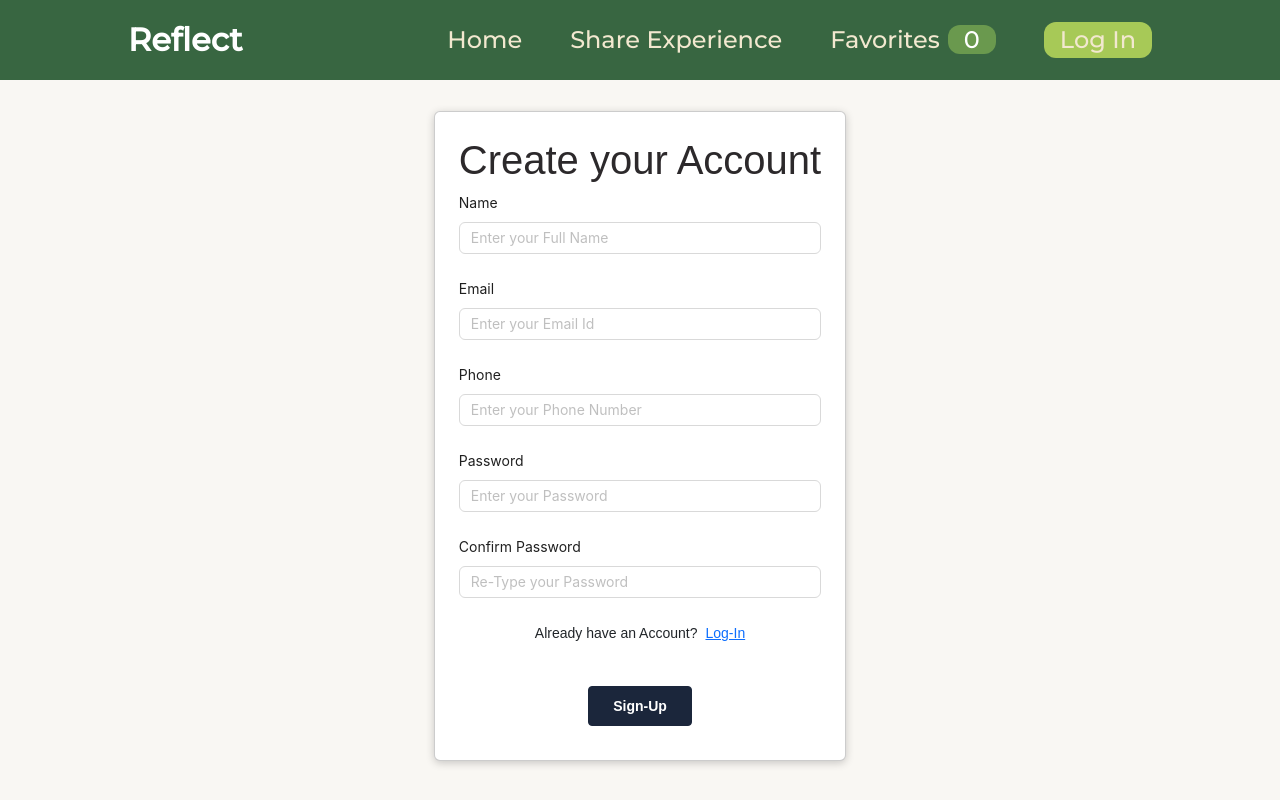
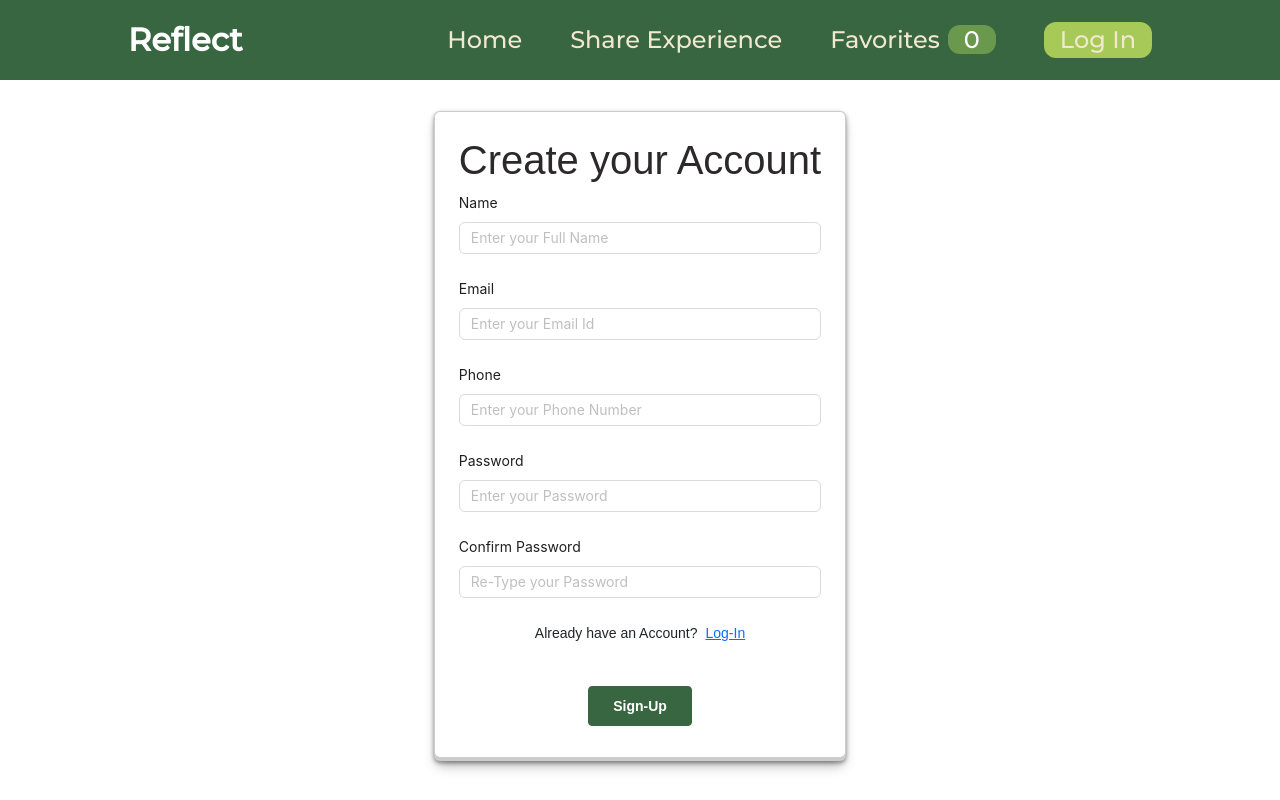
Before and after one commit to Tanushree227/reflect, a React (Create React App) app: page /signup in a window 1280 px wide. Built offline with nearby package versions, Linux system fonts and the light colour scheme.

Commit message:
modified card design

```diff
--- a/src/components/share/signupform.css
+++ b/src/components/share/signupform.css
@@ -21,10 +21,10 @@
 .actions button{
     font: inherit;
     cursor: pointer;
-    background-color: #1b263b;
+    background-color: #386641;
     color: white;
     padding: 0.5rem 1.5rem;
-    border: 1px solid #1b263b;
+    border: 1px solid #386641;
     border-radius: 4px;
     font-weight: bold;
 }
@@ -42,6 +42,6 @@
   .card {
     background-color: white;
     border-radius: 6px;
-    box-shadow: 0 2px 8px rgba(0, 0, 0, 0.2);
+    box-shadow: rgba(0, 0, 0, 0.4) 0px 2px 4px, rgba(0, 0, 0, 0.3) 0px 7px 13px -3px, rgba(0, 0, 0, 0.2) 0px -3px 0px inset;
     text-align: justify;
   }
--- a/src/components/ui/Card.module.css
+++ b/src/components/ui/Card.module.css
@@ -1,5 +1,5 @@
 .card {
     background-color: white;
     border-radius: 6px;
-    box-shadow: 0 2px 8px rgba(0, 0, 0, 0.2);
+    box-shadow: rgba(0, 0, 0, 0.4) 0px 2px 4px, rgba(0, 0, 0, 0.3) 0px 7px 13px -3px, rgba(0, 0, 0, 0.2) 0px -3px 0px inset;
   }
--- a/src/index.css
+++ b/src/index.css
@@ -8,7 +8,7 @@
 body {
   font-family: 'Montserrat', sans-serif;
   margin: 0;
-  background-color: #f9f7f3;
+  background-color: white;
 }
 
 h1 {
```
Also changed, not shown: src/components/share/SignupForm.js (line endings or trailing spaces).
